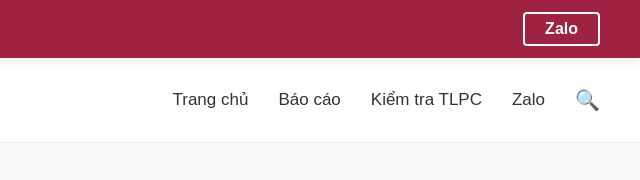
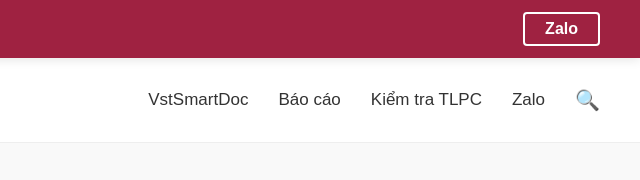
Before and after one commit to lanpv-vst/lanpv-vst.github.io, a plain HTML site: page index.html in a window 1280 px wide. Shown: the top 180 px of the page, 640-1280 px from the left. Drawn offline with Linux system fonts and the light colour scheme.

Commit message:
Update index.html

```diff
--- a/index.html
+++ b/index.html
@@ -121,7 +121,7 @@
             </a>
         </div>
         <div class="menu">
-            <a href="#">Trang chủ</a>
+            <a href="#">VstSmartDoc</a>
             <a href="#">Báo cáo</a>
             <a href="#">Kiểm tra TLPC</a>
             <a href="#">Zalo</a>
```
